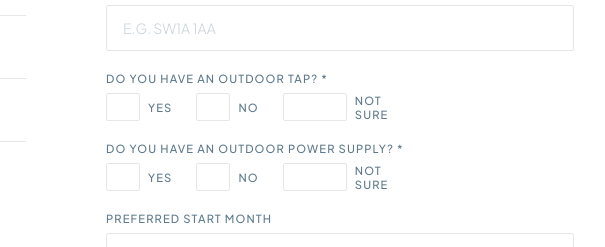
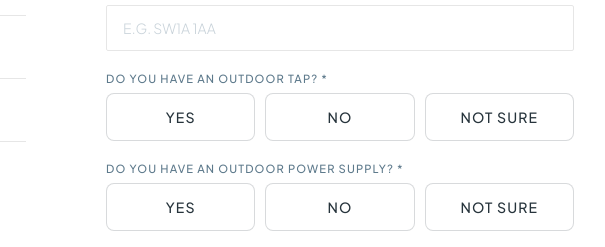
Before and after one commit to Franzz7/ZeroDegree, a plain HTML site: page contact.html in a window 1280 px wide. Shown: the part 778-1025 px from the top of the page, 496-1101 px from the left. Drawn offline with Linux system fonts and the light colour scheme.

Commit message:
Updated clarity in tick boxes, Gave Denial of service if options are not valid

```diff
--- a/contact.html
+++ b/contact.html
@@ -118,32 +118,54 @@
 
           <div class="form-group">
             <label>Do you have an outdoor tap? *</label>
-            <div class="form-radio-group">
-              <label class="form-radio">
-                <input type="radio" name="outdoor_tap" value="yes" required /> Yes
+            <div class="form-option-group" id="tap-group">
+              <label class="form-option">
+                <input type="radio" name="outdoor_tap" value="yes" required />
+                <span class="form-option-box">
+                  <span class="form-option-title">Yes</span>
+                </span>
               </label>
-              <label class="form-radio">
-                <input type="radio" name="outdoor_tap" value="no" /> No
+              <label class="form-option">
+                <input type="radio" name="outdoor_tap" value="no" />
+                <span class="form-option-box">
+                  <span class="form-option-title">No</span>
+                </span>
               </label>
-              <label class="form-radio">
-                <input type="radio" name="outdoor_tap" value="unsure" /> Not sure
+              <label class="form-option">
+                <input type="radio" name="outdoor_tap" value="unsure" />
+                <span class="form-option-box">
+                  <span class="form-option-title">Not sure</span>
+                </span>
               </label>
             </div>
           </div>
 
           <div class="form-group">
             <label>Do you have an outdoor power supply? *</label>
-            <div class="form-radio-group">
-              <label class="form-radio">
-                <input type="radio" name="outdoor_power" value="yes" required /> Yes
+            <div class="form-option-group" id="power-group">
+              <label class="form-option">
+                <input type="radio" name="outdoor_power" value="yes" required />
+                <span class="form-option-box">
+                  <span class="form-option-title">Yes</span>
+                </span>
               </label>
-              <label class="form-radio">
-                <input type="radio" name="outdoor_power" value="no" /> No
+              <label class="form-option">
+                <input type="radio" name="outdoor_power" value="no" />
+                <span class="form-option-box">
+                  <span class="form-option-title">No</span>
+                </span>
               </label>
-              <label class="form-radio">
-                <input type="radio" name="outdoor_power" value="unsure" /> Not sure
+              <label class="form-option">
+                <input type="radio" name="outdoor_power" value="unsure" />
+                <span class="form-option-box">
+                  <span class="form-option-title">Not sure</span>
+                </span>
               </label>
             </div>
+          </div>
+
+          <div class="form-ineligible" id="form-ineligible" style="display:none;">
+            <p><strong>Sorry, we're unable to service your property.</strong> Both an outdoor tap and an outdoor power socket are required to install and run the chiller unit. If you're unsure or plan to add these, feel free to <a href="mailto:info@deepchill.co.uk">get in touch by email</a> and we can discuss your options.</p>
           </div>
 
           <div class="form-group">
@@ -239,6 +261,22 @@
       targets.forEach(function(el) { obs.observe(el); });
     })();
 
+    // Eligibility check — show message if tap or power is "no"
+    (function () {
+      var notice = document.getElementById('form-ineligible');
+      var submitWrap = document.querySelector('.form-submit');
+      function check() {
+        var tap   = document.querySelector('input[name="outdoor_tap"]:checked');
+        var power = document.querySelector('input[name="outdoor_power"]:checked');
+        var ineligible = (tap && tap.value === 'no') || (power && power.value === 'no');
+        notice.style.display = ineligible ? 'block' : 'none';
+        submitWrap.style.display = ineligible ? 'none' : 'flex';
+      }
+      document.querySelectorAll('input[name="outdoor_tap"], input[name="outdoor_power"]').forEach(function (el) {
+        el.addEventListener('change', check);
+      });
+    })();
+
     // Form submission — Formspree Ajax
     (function () {
       var form = document.getElementById('enquiry-form');
--- a/pages.css
+++ b/pages.css
@@ -894,6 +894,72 @@ footer {
 }
 .form-radio input[type="radio"] { accent-color: var(--p1); }
 
+/* ── Option card selectors ── */
+.form-option-group {
+  display: flex;
+  gap: 10px;
+  flex-wrap: wrap;
+}
+
+.form-option {
+  flex: 1;
+  min-width: 90px;
+  cursor: pointer;
+}
+
+.form-option input[type="radio"] {
+  position: absolute;
+  opacity: 0;
+  width: 0;
+  height: 0;
+}
+
+.form-option-box {
+  display: flex;
+  flex-direction: column;
+  align-items: center;
+  justify-content: center;
+  padding: 14px 12px;
+  border: 1.5px solid rgba(39,52,60,0.18);
+  border-radius: 8px;
+  background: #fff;
+  transition: border-color 0.18s, background 0.18s, box-shadow 0.18s;
+  text-align: center;
+}
+
+.form-option:hover .form-option-box {
+  border-color: var(--p1);
+  background: rgba(94,122,140,0.05);
+}
+
+.form-option input[type="radio"]:checked + .form-option-box {
+  border-color: var(--p1);
+  background: rgba(94,122,140,0.1);
+  box-shadow: 0 0 0 3px rgba(94,122,140,0.15);
+}
+
+.form-option-title {
+  font-size: 0.88rem;
+  font-weight: 500;
+  color: var(--dark);
+}
+
+/* ── Ineligibility notice ── */
+.form-ineligible {
+  background: #fdf3f2;
+  border: 1.5px solid #e8b4b0;
+  border-radius: 8px;
+  padding: 18px 20px;
+  font-size: 0.85rem;
+  line-height: 1.65;
+  color: #7a3530;
+}
+
+.form-ineligible a {
+  color: #7a3530;
+  font-weight: 500;
+}
+
 .form-submit { display: flex; flex-direction: column; gap: 10px; }
 
 .form-note {
```
